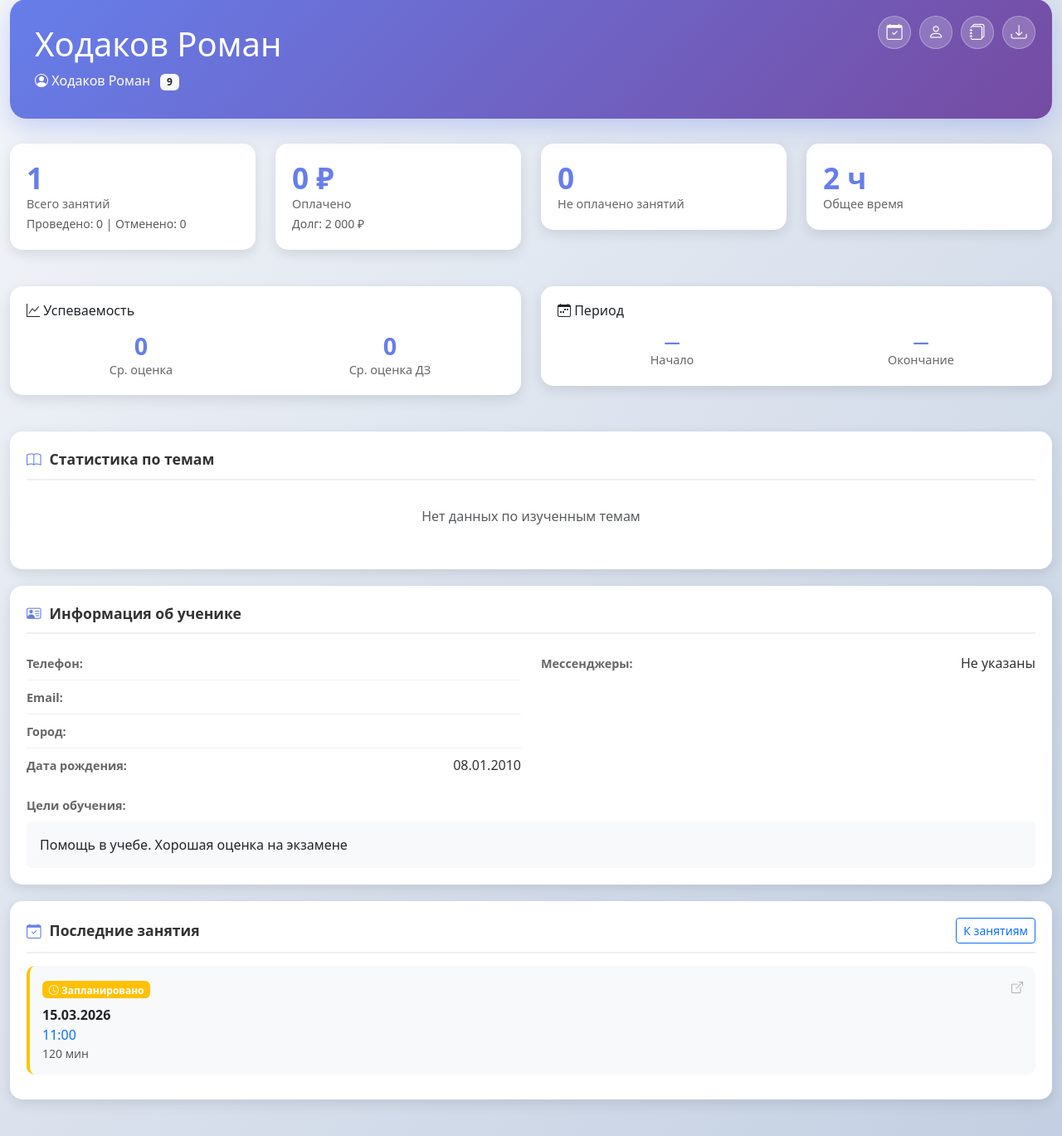
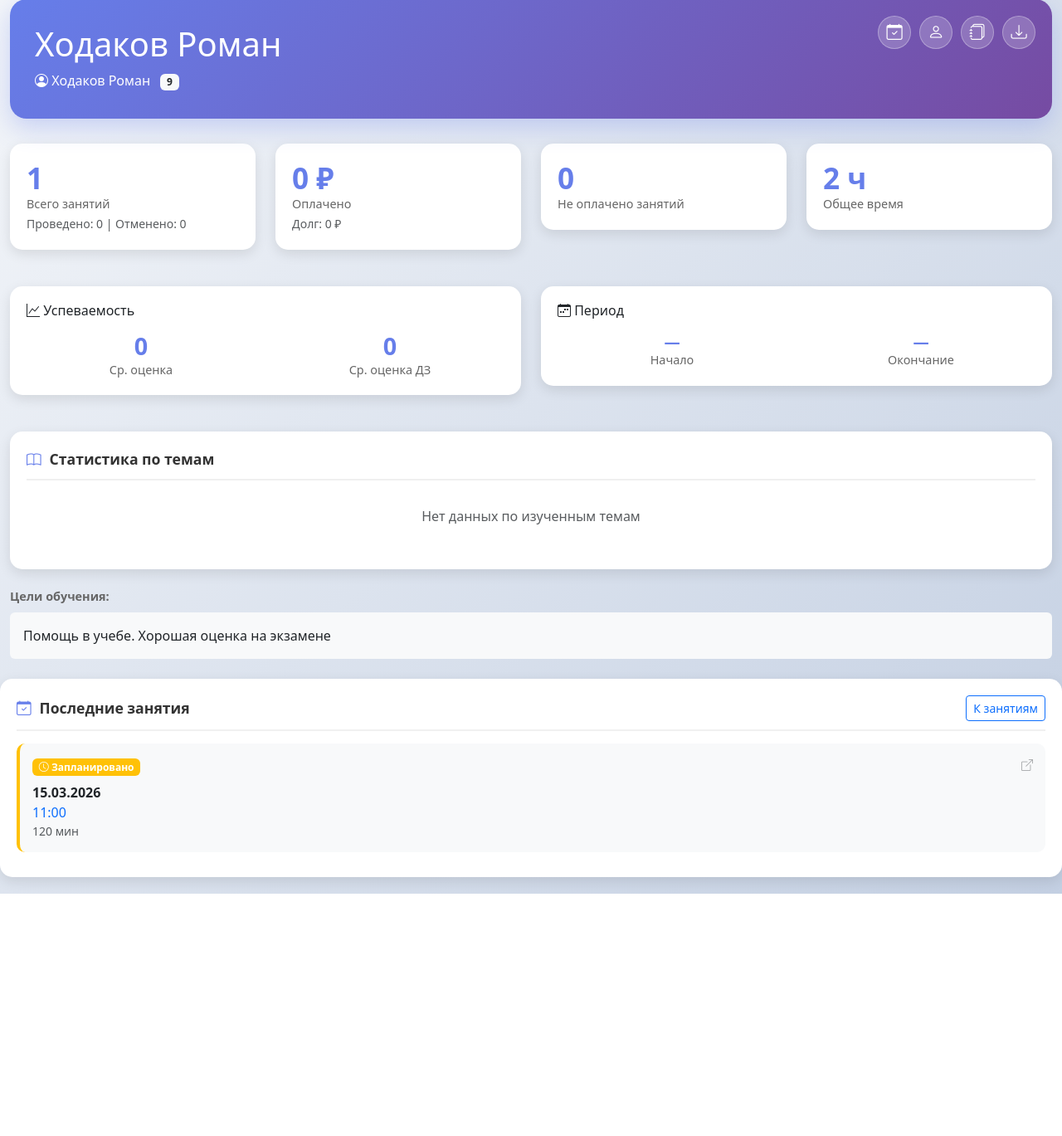
Before and after one commit to zayarniy/repetitor031426, a PHP site: page /private_diary.php?id=2 in a window 1280 px wide. Shown: the part 81-1450 px from the top of the page at 83% size. After the commit the page ends 1158 px from the top, so only its background shows below. Run offline with PHP 8.4, Linux system fonts and the light colour scheme; a user stored in the database is signed in; data comes from the database, SQL or seed files in the repository; data that the repository does not hold is empty.

Commit message:
Мелкие исправления

```diff
--- a/private_diary.php
+++ b/private_diary.php
@@ -58,6 +58,7 @@ $stmt = $pdo->prepare("
         SUM(CASE WHEN is_completed = 1 THEN 1 ELSE 0 END) as completed_lessons,
         SUM(CASE WHEN is_cancelled = 1 THEN 1 ELSE 0 END) as cancelled_lessons,
         SUM(CASE WHEN is_paid = 0 AND is_completed = 1 THEN 1 ELSE 0 END) as unpaid_lessons,
+        SUM(CASE WHEN is_paid = 0 AND is_completed = 1 THEN cost ELSE 0 END) as debt_sum,
         SUM(CASE WHEN is_paid = 1 THEN cost ELSE 0 END) as paid_sum,
         SUM(cost) as total_sum,
         AVG(grade_lesson) as avg_grade,
@@ -119,7 +120,7 @@ $stmt = $pdo->prepare("
 $stmt->execute([$diary['student_id']]);
 $studentComments = $stmt->fetchAll();
 
-// Получаем последние 10 занятий
+// Получаем последние занятия
 $stmt = $pdo->prepare("
     SELECT
         l.*,
@@ -613,7 +614,7 @@ if (isset($_GET['export_json'])) {
                     <div class="stats-label">Оплачено</div>
                     <small class="text-muted">
                         Долг:
-                        <?php echo number_format(($stats['total_sum'] ?? 0) - ($stats['paid_sum'] ?? 0), 0, ',', ' '); ?>
+                        <?php echo number_format(($stats['debt_sum'] ?? 0), 0, ',', ' '); ?>
                         ₽
                     </small>
                 </div>
@@ -752,53 +753,6 @@ if (isset($_GET['export_json'])) {
             <?php endif; ?>
         </div>
 
-        <!-- Информация об ученике -->
-        <div class="info-section">
-            <div class="info-title">
-                <i class="bi bi-person-vcard"></i> Информация об ученике
-            </div>
-
-            <div class="row">
-                <div class="col-md-6">
-                    <div class="info-item">
-                        <span class="info-label">Телефон:</span>
-                        <span
-                            class="info-value float-end"><?php echo htmlspecialchars($diary['student_phone'] ?? 'Не указан'); ?></span>
-                    </div>
-                    <div class="info-item">
-                        <span class="info-label">Email:</span>
-                        <span
-                            class="info-value float-end"><?php echo htmlspecialchars($diary['student_email'] ?? 'Не указан'); ?></span>
-                    </div>
-                    <div class="info-item">
-                        <span class="info-label">Город:</span>
-                        <span
-                            class="info-value float-end"><?php echo htmlspecialchars($diary['student_city'] ?? 'Не указан'); ?></span>
-                    </div>
-                    <div class="info-item">
-                        <span class="info-label">Дата рождения:</span>
-                        <span
-                            class="info-value float-end"><?php echo $diary['student_birth_date'] ? date('d.m.Y', strtotime($diary['student_birth_date'])) : 'Не указана'; ?></span>
-                    </div>
-                </div>
-                <div class="col-md-6">
-                    <div class="info-item">
-                        <span class="info-label">Мессенджеры:</span>
-                        <span class="info-value float-end">
-                            <?php
-                            $messengers = [];
-                            if (!empty($diary['student_messenger1']))
-                                $messengers[] = $diary['student_messenger1'];
-                            if (!empty($diary['student_messenger2']))
-                                $messengers[] = $diary['student_messenger2'];
-                            if (!empty($diary['student_messenger3']))
-                                $messengers[] = $diary['student_messenger3'];
-                            echo htmlspecialchars(implode(', ', $messengers)) ?: 'Не указаны';
-                            ?>
-                        </span>
-                    </div>
-                </div>
-            </div>
 
             <?php if (!empty($diary['student_goals'])): ?>
                 <div class="mt-3">
@@ -810,39 +764,6 @@ if (isset($_GET['export_json'])) {
             <?php endif; ?>
         </div>
 
-        <!-- Родители -->
-        <?php if (!empty($parents)): ?>
-            <div class="info-section">
-                <div class="info-title">
-                    <i class="bi bi-people"></i> Родители
-                </div>
-
-                <div class="table-responsive">
-                    <table class="table table-hover">
-                        <thead>
-                            <tr>
-                                <th>Родство</th>
-                                <th>ФИО</th>
-                                <th>Телефон</th>
-                                <th>Email</th>
-                                <th>Мессенджер</th>
-                            </tr>
-                        </thead>
-                        <tbody>
-                            <?php foreach ($parents as $parent): ?>
-                                <tr>
-                                    <td><?php echo htmlspecialchars($parent['relationship'] ?? '—'); ?></td>
-                                    <td><?php echo htmlspecialchars($parent['full_name']); ?></td>
-                                    <td><?php echo htmlspecialchars($parent['phone'] ?? '—'); ?></td>
-                                    <td><?php echo htmlspecialchars($parent['email'] ?? '—'); ?></td>
-                                    <td><?php echo htmlspecialchars($parent['messenger_contact'] ?? '—'); ?></td>
-                                </tr>
-                            <?php endforeach; ?>
-                        </tbody>
-                    </table>
-                </div>
-            </div>
-        <?php endif; ?>
 
         <!-- Комментарии к ученику -->
         <?php if (!empty($studentComments)): ?>
```
